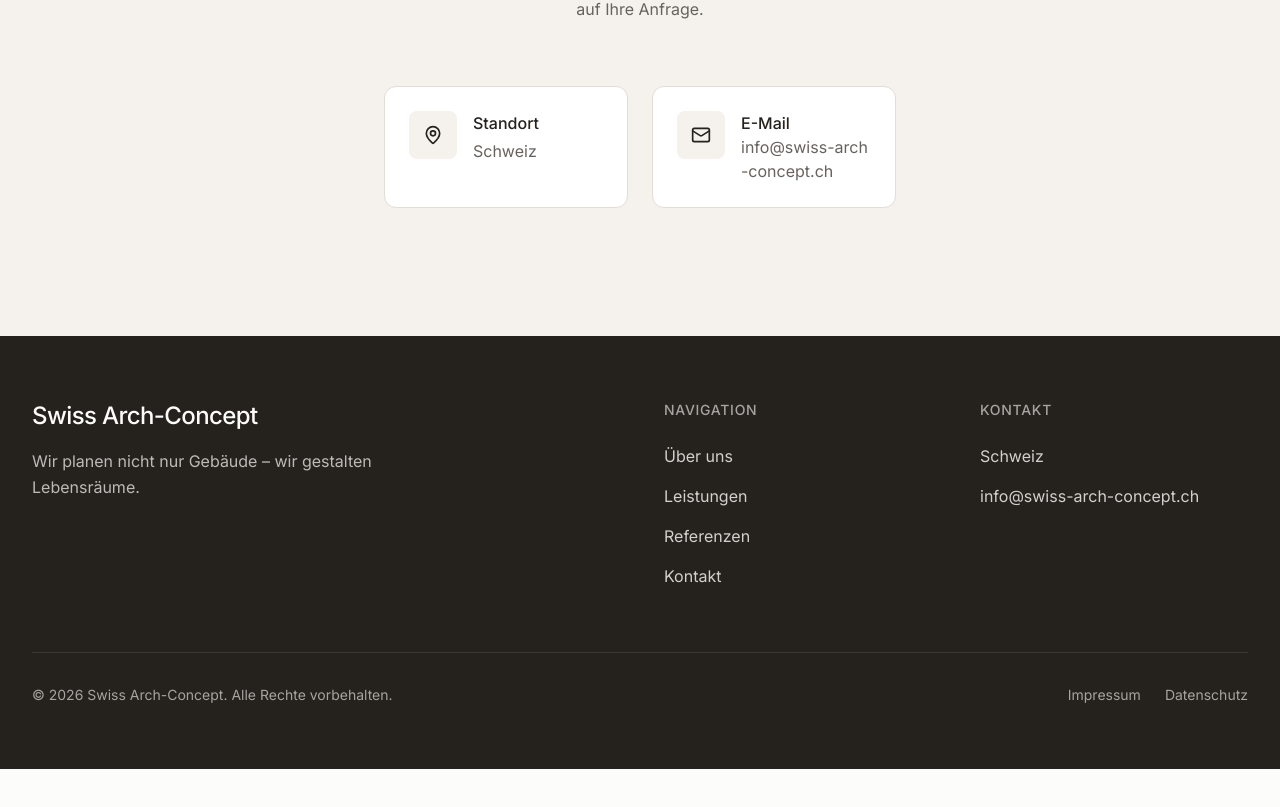
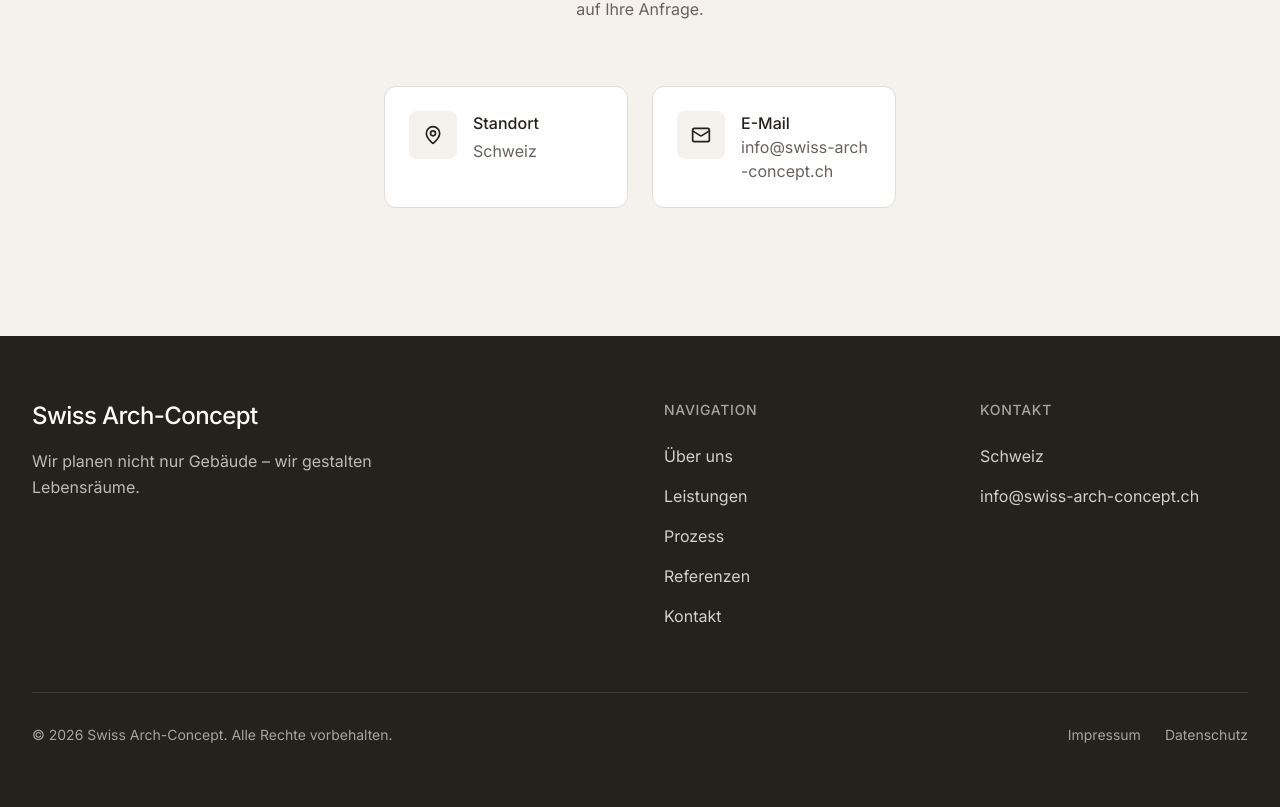
Before and after one commit to Teurat/Mrf_Architekten, a Next.js app: page / in a window 1280 px wide. Shown: the part 5595-6402 px from the top of the page. Before the commit the page ends 6364 px from the top, so only its background shows below. Built offline with nearby package versions, Linux system fonts and the light colour scheme; a web font is replaced by a local one.

Commit message:
Add process to footer

```diff
--- a/components/footer.tsx
+++ b/components/footer.tsx
@@ -8,6 +8,7 @@ export function Footer() {
   const footerLinks = [
     { href: "#about", label: t.nav.about },
     { href: "#services", label: t.nav.services },
+    { href: "#process", label: t.nav.process },
     { href: "#referenzen", label: t.nav.projects },
     { href: "#contact", label: t.nav.contact },
   ]
```
